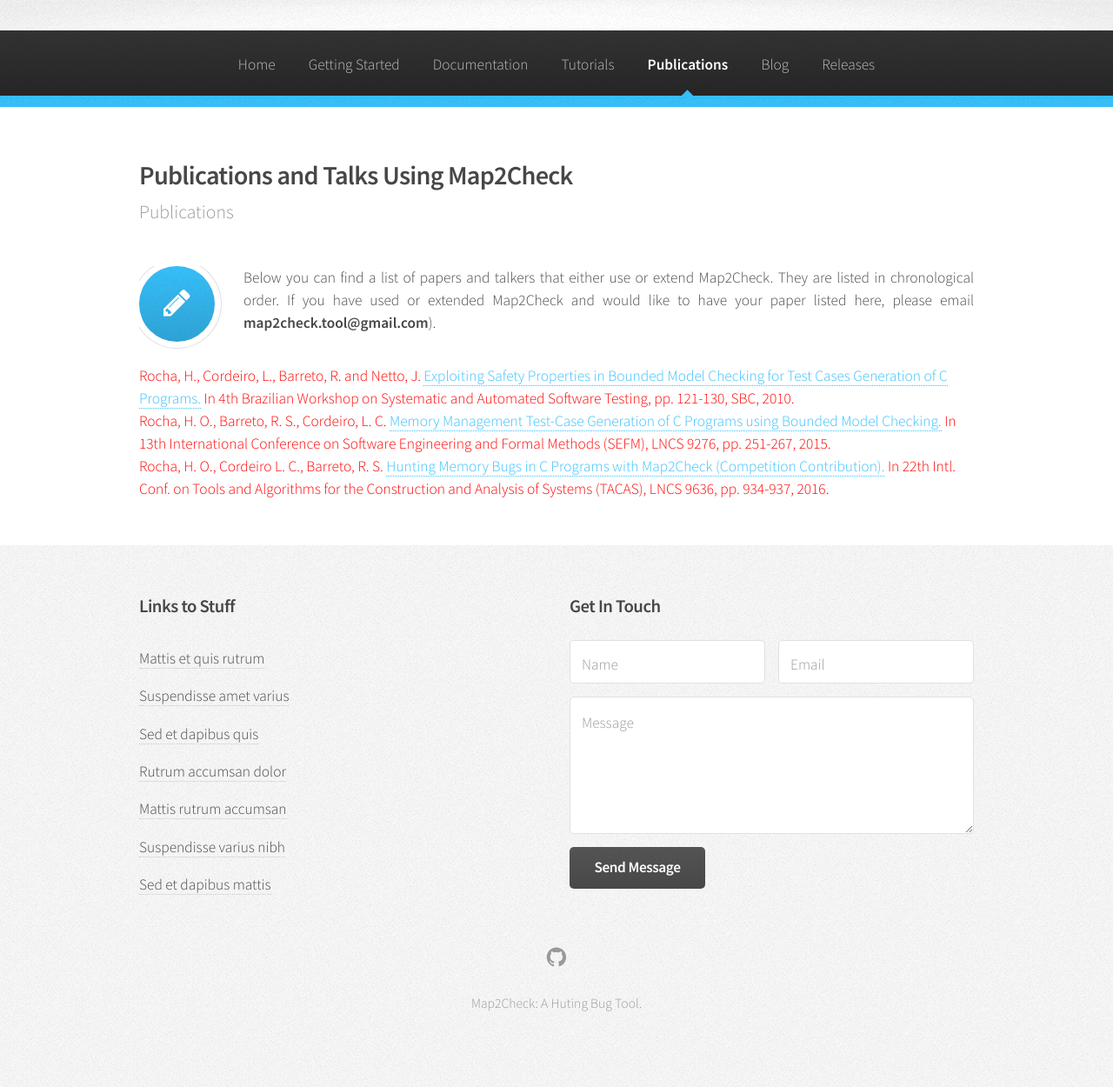
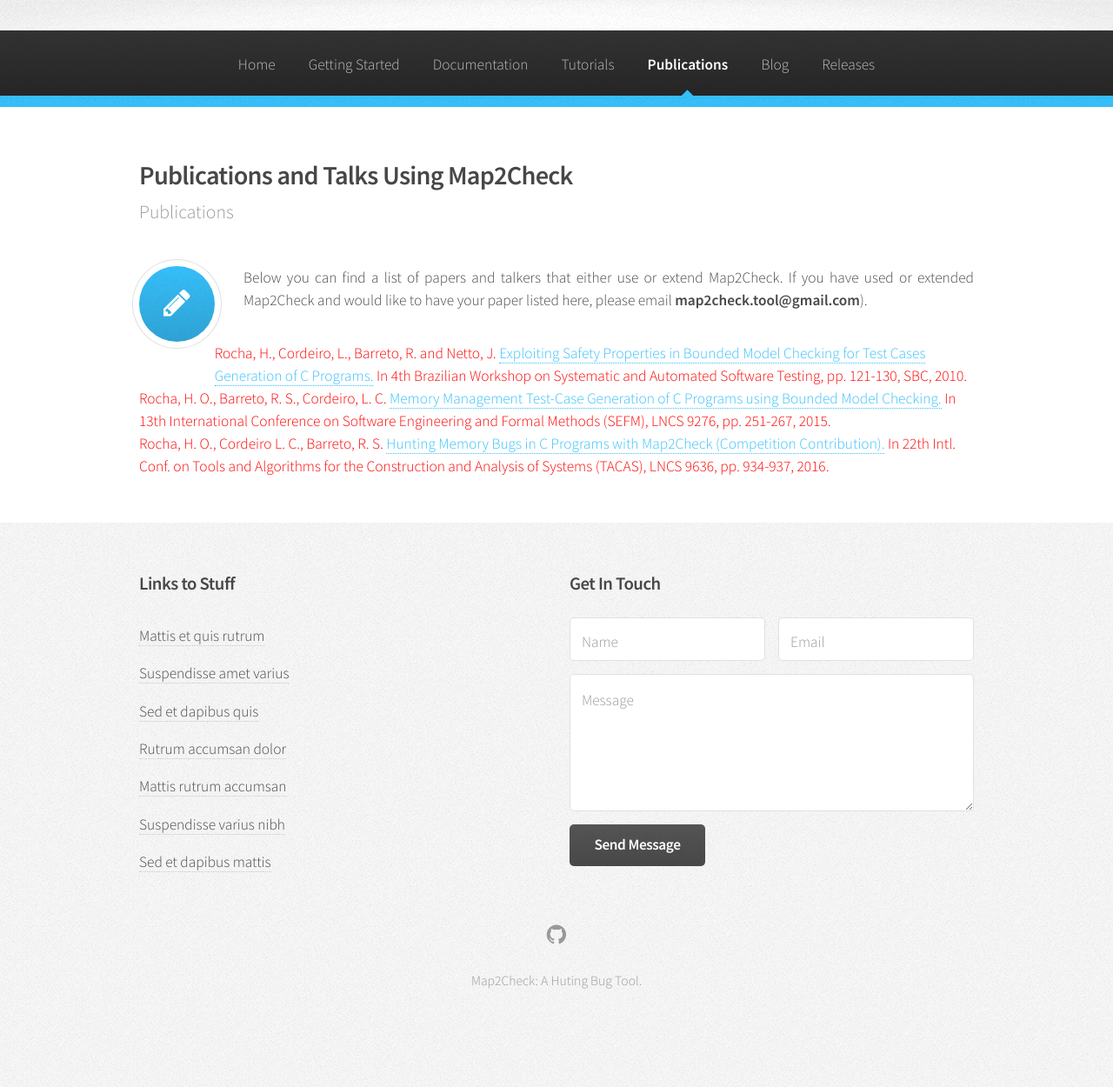
Before and after one commit to map2check/map2check.github.io, a Jekyll site: the page built from publications.html, in a window 1280 px wide. Shown: the whole page at 87% size. Built offline with Jekyll 4.4.1, drawn with Linux system fonts in a browser that asks for light colours; after the commit the page ends 1224 px from its top, so only the background shows below that.

Commit message:
Updated text publication

```diff
--- a/assets/css/style.css
+++ b/assets/css/style.css
@@ -839,11 +839,3 @@
 			text-align: center;
 			font-size: 0.9em;
 		}
-
-
-div.picture1 {
-   width:100px; /*width of your image*/
-   height:100px; /*height of your image*/
-   margin:0; /* If you want no margin */
-   padding:0; /*if your want to padding */
-}
--- a/publications.html
+++ b/publications.html
@@ -16,13 +16,13 @@
 							<p>Publications</p>
 						</header>
 
-                       <div style="width: 100%; overflow: hidden;">
-                            <div class="picture1" style="float: left;">
+                       <div style="width: 100%;">
+                            <div style="float: left;">
                                 <i class="icon major fa-pencil"></i>
                             </div>
                             <div style="margin-left: 120px;">
                                <p style="text-align:justify">
-                                Below you can find a list of papers and talkers that either use or extend Map2Check. They are listed in chronological order. If you have used or extended Map2Check and would like to have your paper listed here, please email <b>map2check.tool@gmail.com</b>).
+                                Below you can find a list of papers and talkers that either use or extend Map2Check. If you have used or extended Map2Check and would like to have your paper listed here, please email <b>map2check.tool@gmail.com</b>).
                                </p>
                             </div>
                        </div>
```
